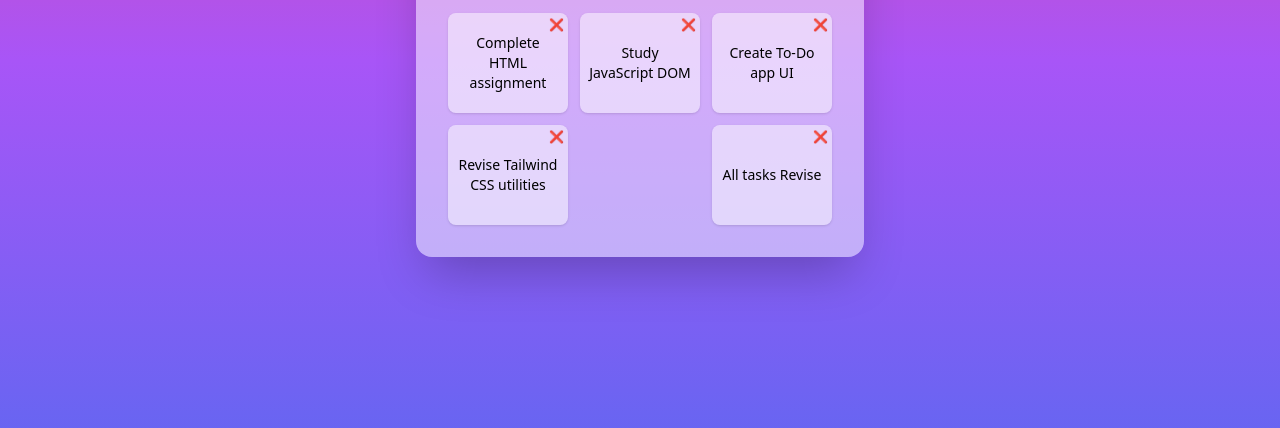
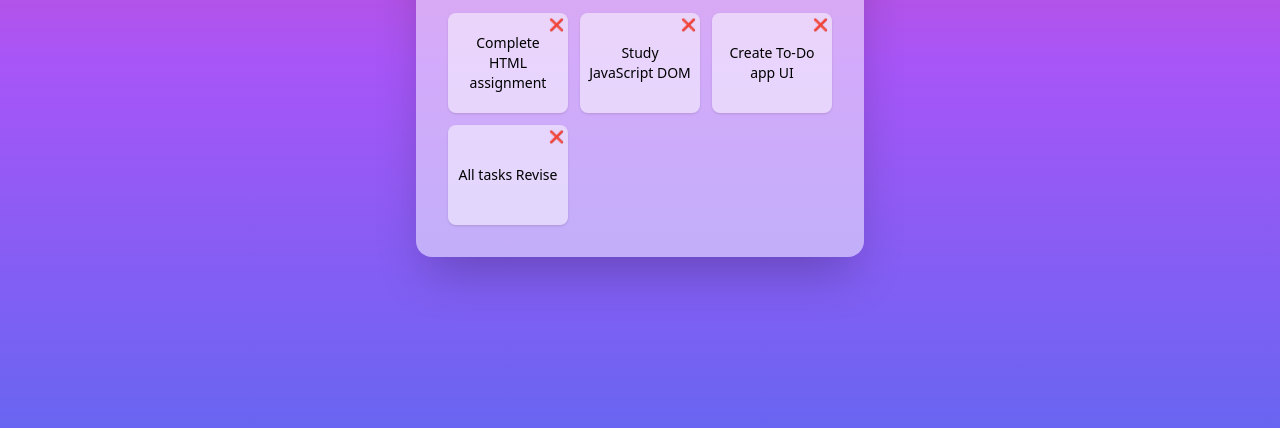
Before and after one commit to MahamJabbar/My-To-Do-app, a plain HTML site: page index.html in a window 1280 px wide. Shown: the part 340-768 px from the top of the page. Drawn offline with nearby package versions, Linux system fonts and the light colour scheme.

Commit message:
Update index.html

```diff
--- a/index.html
+++ b/index.html
@@ -46,7 +46,6 @@
         "Complete HTML assignment",
         "Study JavaScript DOM",
         "Create To-Do app UI",
-        "Revise Tailwind CSS utilities",
         "All tasks Revise"
       ];
       saveTasks();
```
